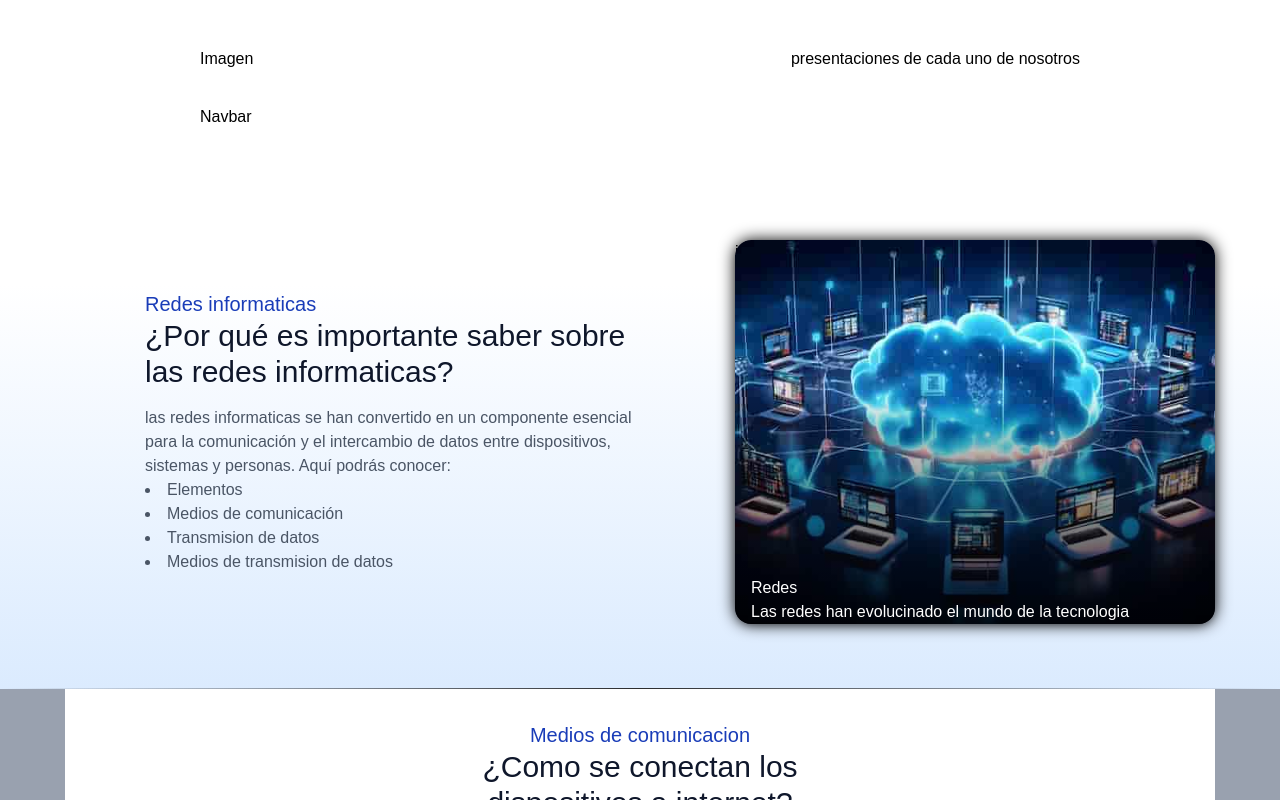
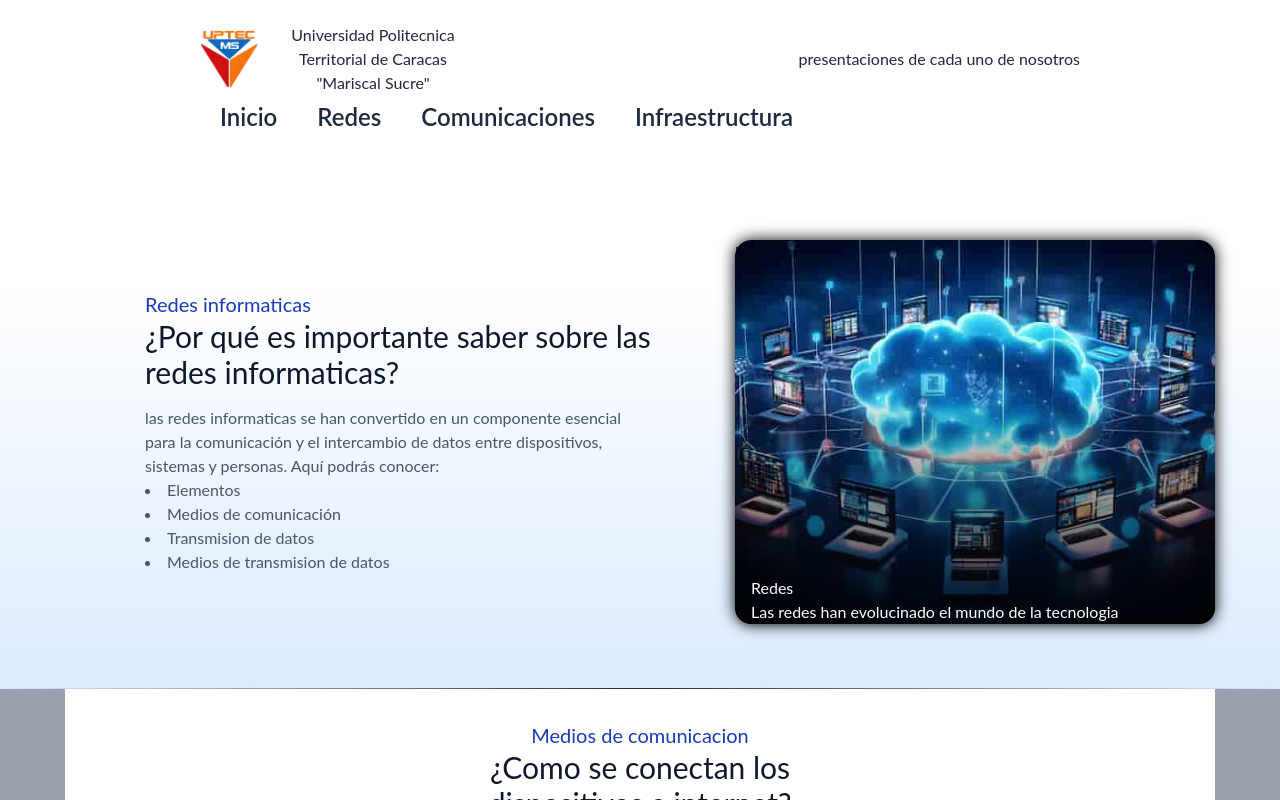
Before and after one commit to 30Bkr/NVPortafolio, a Next.js app: page / in a window 1280 px wide. Shown: the top 800 px of the page. Built offline with nearby package versions, Linux system fonts and the light colour scheme.

Commit message:
agregamos

```diff
--- a/src/app/globals.css
+++ b/src/app/globals.css
@@ -1,8 +1,11 @@
 @import "tailwindcss";
-
+@import url('https://fonts.googleapis.com/css2?family=Playfair+Display:ital,wght@0,400..900;1,400..900&family=Playfair:ital,opsz,wght@0,5..1200,300..900;1,5..1200,300..900&display=swap');
+@import url('https://fonts.googleapis.com/css2?family=Lato:ital,wght@0,100;0,300;0,400;0,700;0,900;1,100;1,300;1,400;1,700;1,900&family=Playfair+Display:ital,wght@0,400..900;1,400..900&family=Playfair:ital,opsz,wght@0,5..1200,300..900;1,5..1200,300..900&display=swap');
 :root {
   --background: #ffffff;
   --foreground: #171717;
+  --font-title: 'Playfair';
+  --font-blog: 'Lato'
 }
 
 @theme inline {
@@ -23,7 +26,7 @@ body {
 
   background: white;
   color: black;
-  font-family: Arial, Helvetica, sans-serif;
+  font-family: var(--font-blog);
   margin: 0;
   padding: 0;
   box-sizing: border-box;
--- a/src/components/header/Header.jsx
+++ b/src/components/header/Header.jsx
@@ -1,19 +1,39 @@
 import React from 'react'
 import styles from './Header.module.css'
+import Image from 'next/image'
 
 const Header = () => {
   return (
-    <div className={`grid grid-flow-col grid-rows-3 h-44` }>
+    <div className={`grid grid-flow-col grid-rows-3 h-44 text-slate-800` }>
       <div className={`row-span-2 flex justify-between items-center ${styles.this} ${styles.header2}`}>
-        <div>
-          Imagen
+        <div className='flex items-center w-68'>
+          <Image
+            src={'/logo.png'}
+            height={58}
+            width={58}
+            alt='Logo de la Universidad Politecnica Territorial de Caracas "Mariscal Sucre"'
+          />
+          <p className='text-center ml-4'>Universidad Politecnica Territorial de Caracas "Mariscal Sucre"</p>
         </div>
         <div>
           presentaciones de cada uno de nosotros
         </div>
       </div>
       <div className={`flex items-center ${styles.header} `}>
-        Navbar
+        <ul className='flex'>
+          <li className='mx-5'>
+            <button className='cursor-pointer  hover:text-rose-500  font-semibold text-[24px]'>Inicio</button>
+          </li>
+          <li className='mx-5 cursor-pointer'>
+            <button className='cursor-pointer  hover:text-rose-500  font-semibold text-[24px]'>Redes</button>
+          </li>
+          <li className='mx-5 cursor-pointer'>
+            <button className='cursor-pointer  hover:text-rose-500  font-semibold text-[24px]'>Comunicaciones</button>
+          </li>
+          <li className='mx-5 cursor-pointer'>
+            <button className='cursor-pointer  hover:text-rose-500  font-semibold text-[24px]'>Infraestructura</button>
+          </li>
+        </ul>
       </div>
     </div>
   )
```
